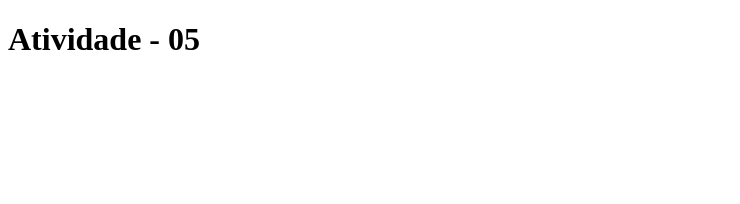
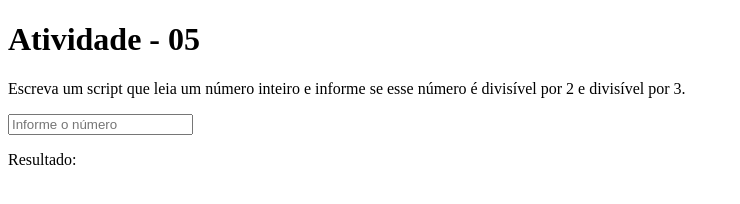
Before and after one commit to Nethobr/Desenvolvimento-web-basico, a plain HTML site: page atividade_02/atividades/atividade05.html in a window 1280 px wide. Shown: the whole page, without its empty margins (0-740 px from the left). Drawn offline with Linux system fonts and the light colour scheme.

Commit message:
27/05/2022

```diff
--- a/atividade_02/_scripts/main.js
+++ b/atividade_02/_scripts/main.js
@@ -103,3 +103,28 @@ posiNeg = () => {
         document.getElementById("resultado").innerHTML = ("O número tem como seu valor absoluto: " + val + ".");
     }   // Fim if-else
 }   // Fim posiNeg
+
+// Atividade 5
+divDoTre = () => {
+    //VAR'S
+    var num = Number(document.getElementById("num").value);
+
+    // Função que retorna o resultado
+    res = (num, param) => {
+        document.getElementById("resultado").innerHTML = ("O número " + num + " " + param + ".");
+    }   // Fim res
+
+    if ((num % 3) == 0 && (num % 2) == 0) {
+        param = "divisível por 2 e 3"
+        res(num, param);
+    } else if ((num % 2) == 0) {
+        param = "divisível por 2"
+        res(num, param);
+    } else if ((num % 3) == 0) {
+        param = "divisível por 3"
+        res(num, param);
+    } else {
+        param = "não é divisível por 2 e 3"
+        res(num, param);
+    }   // Fim if-else
+}   // Fim divDoTre
--- a/atividade_02/atividades/atividade05.html
+++ b/atividade_02/atividades/atividade05.html
@@ -15,11 +15,16 @@
     <h1 class="titleAtv">Atividade - 05</h1>
     <!-- O que é para fazer -->
     <p class="text">
-
+        Escreva um script que leia um número inteiro e informe se esse número é divisível por 2 e divisível por 3.
     </p>
 
     <!-- Corpo da atividade -->
-    <p class=""></p>
+    <p class="">
+        <input type="number" placeholder="Informe o número" id="num" oninput="divDoTre()">
+        <p>
+            Resultado: <span id="resultado"></span>
+        </p>
+    </p>
 
 </body>
 </html>
```
